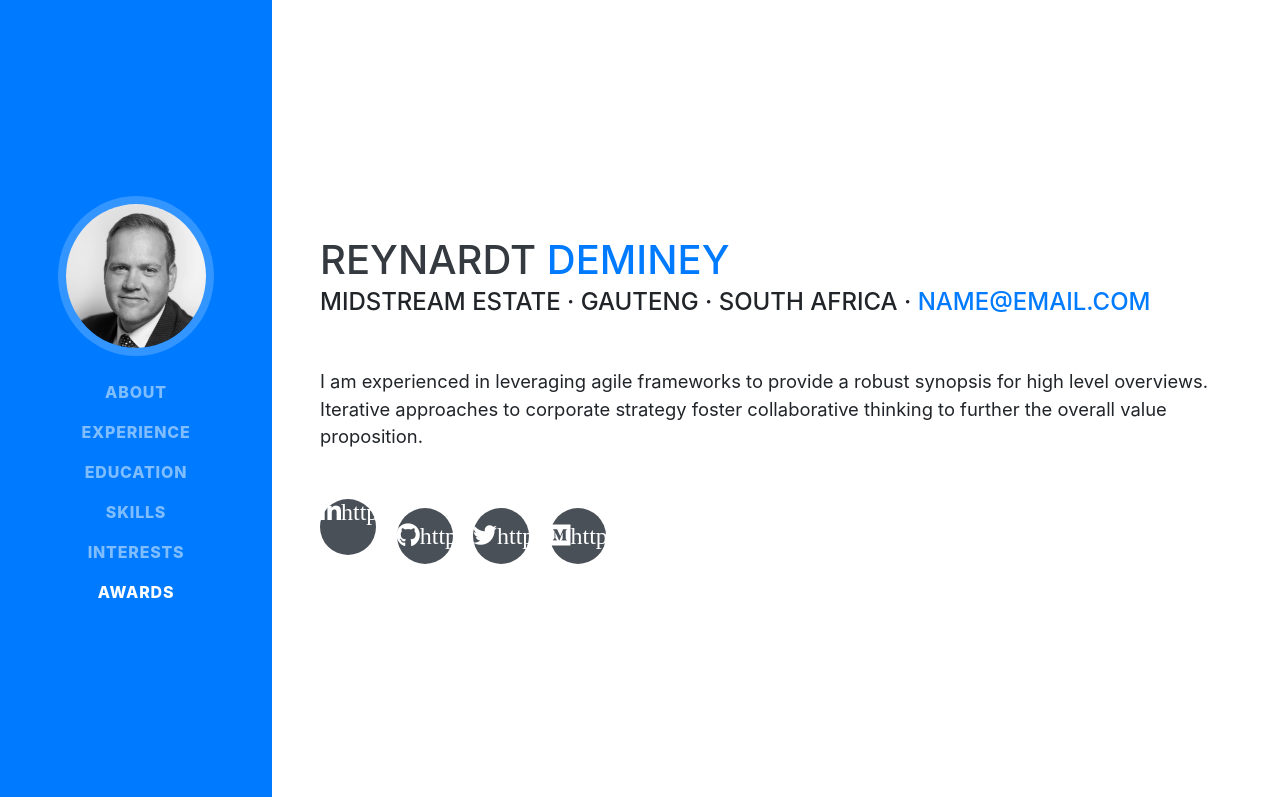
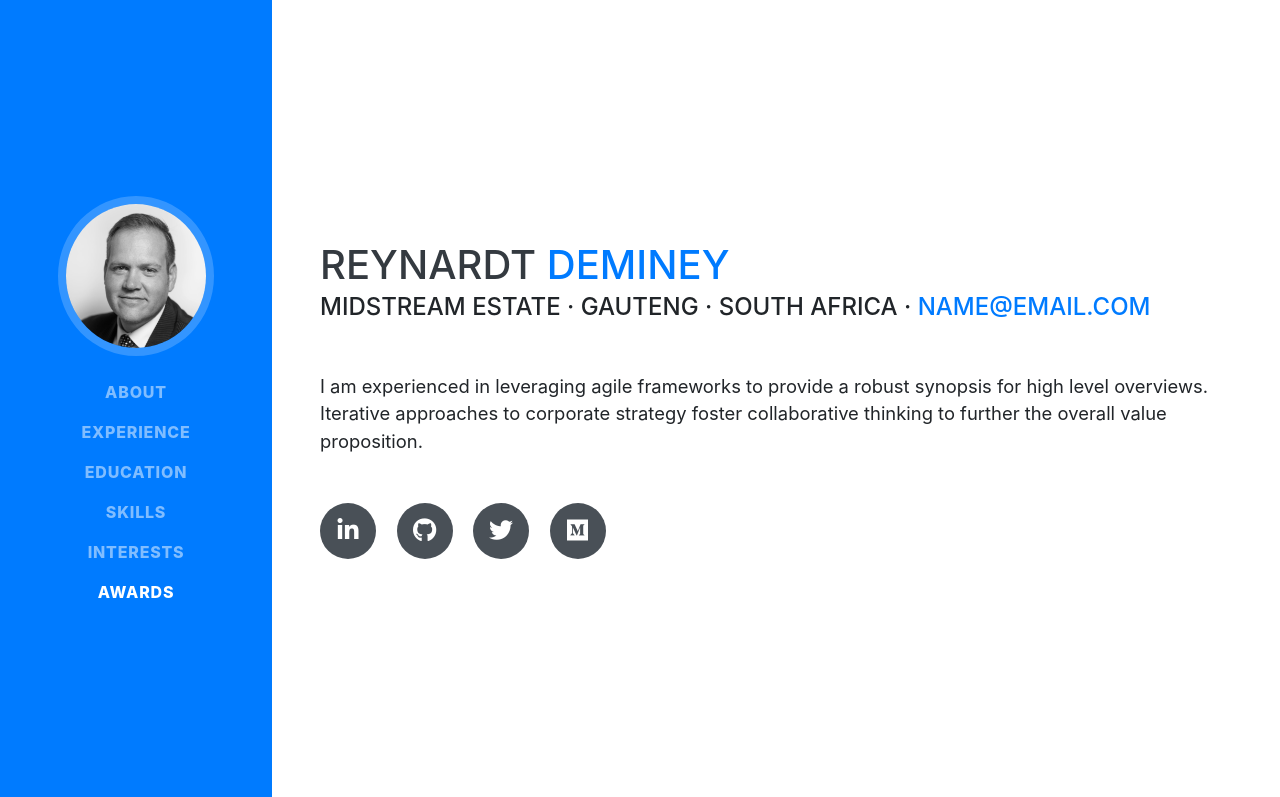
Before and after one commit to ReynardtDeminey/resume, a website with bundled scripts: page index.html in a window 1280 px wide. Shown: the top 797 px of the page. Built offline with nearby package versions, Linux system fonts and the light colour scheme; a web font is replaced by a local one.

Commit message:
Committing changes

```diff
--- a/index.html
+++ b/index.html
@@ -70,7 +70,7 @@
           <a href="mailto:name@email.com">name@email.com</a>
         </div>
         <p class="lead mb-5">I am experienced in leveraging agile frameworks to provide a robust synopsis for high level overviews. Iterative approaches to corporate strategy foster collaborative thinking to further the overall value proposition.</p>
-        <div class="social-icons">
+        <!-- <div class="social-icons">
           <a href="#">
             <i class="fab fa-linkedin-in">https://www.linkedin.com/in/reynardt-deminey-15016789/</i>
           </a>
@@ -82,6 +82,20 @@
           </a>
           <a href="#">
             <i class="fab fa-medium">https://medium.com/@demineydev_67293</i>
+          </a>
+        </div> -->
+        <div class="social-icons">
+          <a href="#">
+            <i class="fab fa-linkedin-in"></i>
+          </a>
+          <a href="#">
+            <i class="fab fa-github"></i>
+          </a>
+          <a href="#">
+            <i class="fab fa-twitter"></i>
+          </a>
+          <a href="#">
+            <i class="fab fa-medium"></i>
           </a>
         </div>
       </div>
```
